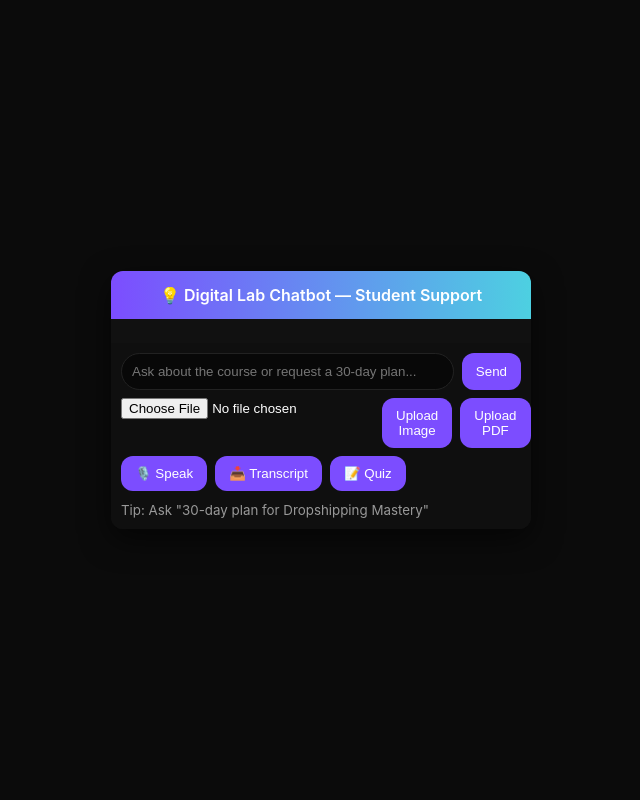
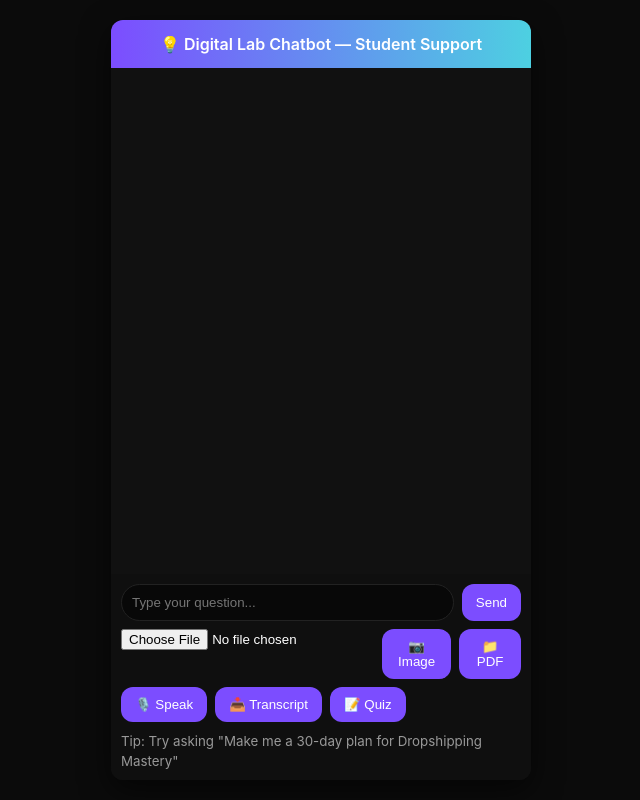
Before and after one commit to dyuthilife239/Digital-Lab-chatbot-, a Flask app: page / in a window 1280 px wide. Shown: the whole page, without its empty margins (319-959 px from the left). Run offline with Flask 3, Linux system fonts and the light colour scheme.

Commit message:
Update index.html

```diff
--- a/templates/index.html
+++ b/templates/index.html
@@ -6,7 +6,7 @@
 <title>Digital Lab Chatbot</title>
 <style>
   body{background:#0b0b0b;color:#fff;font-family:Inter,Arial;margin:0;display:flex;align-items:center;justify-content:center;height:100vh}
-  .card{width:100%;max-width:420px;background:#111;border-radius:12px;box-shadow:0 10px 30px rgba(0,0,0,.6);display:flex;flex-direction:column;overflow:hidden}
+  .card{width:100%;max-width:420px;height:95vh;background:#111;border-radius:12px;box-shadow:0 10px 30px rgba(0,0,0,.6);display:flex;flex-direction:column;overflow:hidden}
   .header{padding:14px;background:linear-gradient(90deg,#7c4dff,#4dd0e1);font-weight:600;text-align:center}
   .chat{flex:1;padding:12px;overflow:auto}
   .msg{margin:8px 0;padding:10px;border-radius:12px;max-width:80%;word-break:break-word}
@@ -17,7 +17,6 @@
   input[type=text]{flex:1;padding:10px;border-radius:20px;border:1px solid #222;background:#080808;color:#fff}
   button{background:#7c4dff;color:#fff;border:none;padding:10px 14px;border-radius:12px;cursor:pointer}
   small{color:#999}
-  .file{color:#ddd}
 </style>
 </head>
 <body>
@@ -27,14 +26,14 @@
 
     <div class="controls">
       <div class="row">
-        <input id="input" type="text" placeholder="Ask about the course or request a 30-day plan...">
+        <input id="input" type="text" placeholder="Type your question...">
         <button onclick="send()">Send</button>
       </div>
 
       <div class="row">
-        <input id="image" type="file" accept="image/*" style="display:block">
-        <button onclick="uploadImage()">Upload Image</button>
-        <button onclick="uploadFile()">Upload PDF</button>
+        <input id="image" type="file" accept="image/*">
+        <button onclick="uploadImage()">📷 Image</button>
+        <button onclick="uploadFile()">📁 PDF</button>
       </div>
 
       <div class="row">
@@ -43,7 +42,7 @@
         <button onclick="generateQuiz()">📝 Quiz</button>
       </div>
 
-      <div><small>Tip: Ask "30-day plan for Dropshipping Mastery"</small></div>
+      <div><small>Tip: Try asking "Make me a 30-day plan for Dropshipping Mastery"</small></div>
     </div>
   </div>
 
@@ -70,7 +69,7 @@ function addMsg(text,cls){
 
 async function uploadImage(){
   const f = document.getElementById('image').files[0];
-  if(!f) return alert('Select image');
+  if(!f) return alert('Select an image');
   addMsg('📷 Image uploaded...','me');
   const fd = new FormData(); fd.append('image', f);
   const res = await fetch('/upload-image',{method:'POST',body:fd});
@@ -103,19 +102,17 @@ function speakText(text){
 
 function startVoice(){
   if(!('webkitSpeechRecognition' in window) && !('SpeechRecognition' in window)){
-    alert('Voice not supported in this browser. Use Chrome on desktop/mobile.');
+    alert('Voice not supported in this browser. Use Chrome.');
     return;
   }
   const SpeechRecognition = window.SpeechRecognition || window.webkitSpeechRecognition;
   const rec = new SpeechRecognition();
   rec.lang = 'en-US';
-  rec.interimResults = false;
   rec.onresult = e => {
     const text = e.results[0][0].transcript;
     document.getElementById('input').value = text;
     send();
   };
-  rec.onerror = e => console.log(e);
   rec.start();
 }
 
@@ -125,7 +122,7 @@ async function downloadTranscript(){
     const blob = await res.blob();
     const url = URL.createObjectURL(blob);
     const a = document.createElement('a'); a.href = url; a.download = 'transcript.txt'; a.click();
-  } else { alert('Failed'); }
+  } else { alert('Transcript download failed'); }
 }
 
 async function generateQuiz(){
@@ -134,7 +131,7 @@ async function generateQuiz(){
   addMsg('📝 Generating quiz...','me');
   const res = await fetch('/quiz',{method:'POST',headers:{'Content-Type':'application/json'},body:JSON.stringify({topic,length:5})});
   const j = await res.json();
-  addMsg(j.quiz,'bot'); speakText('Quiz generated and displayed');
+  addMsg(j.quiz,'bot'); speakText('Here is your quiz.');
 }
 </script>
 </body>
```
